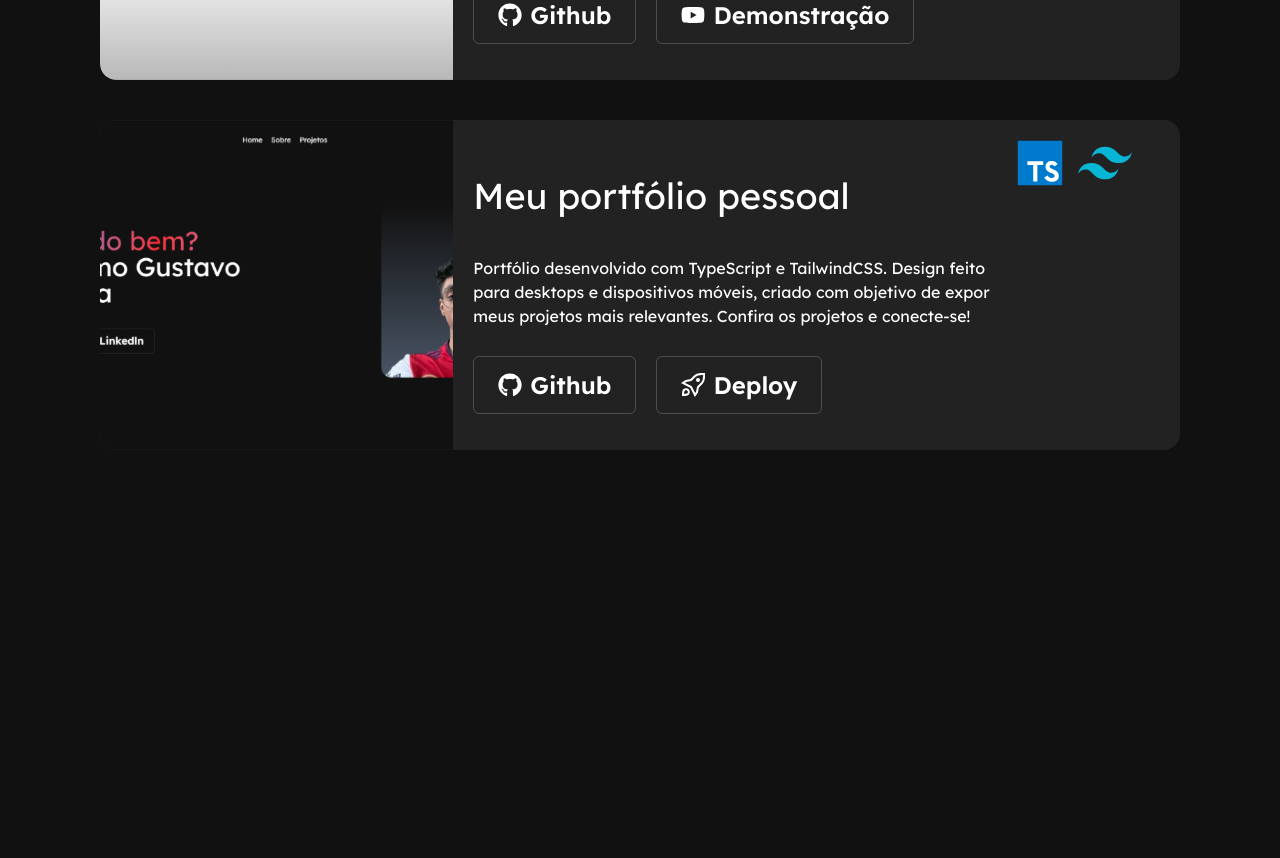
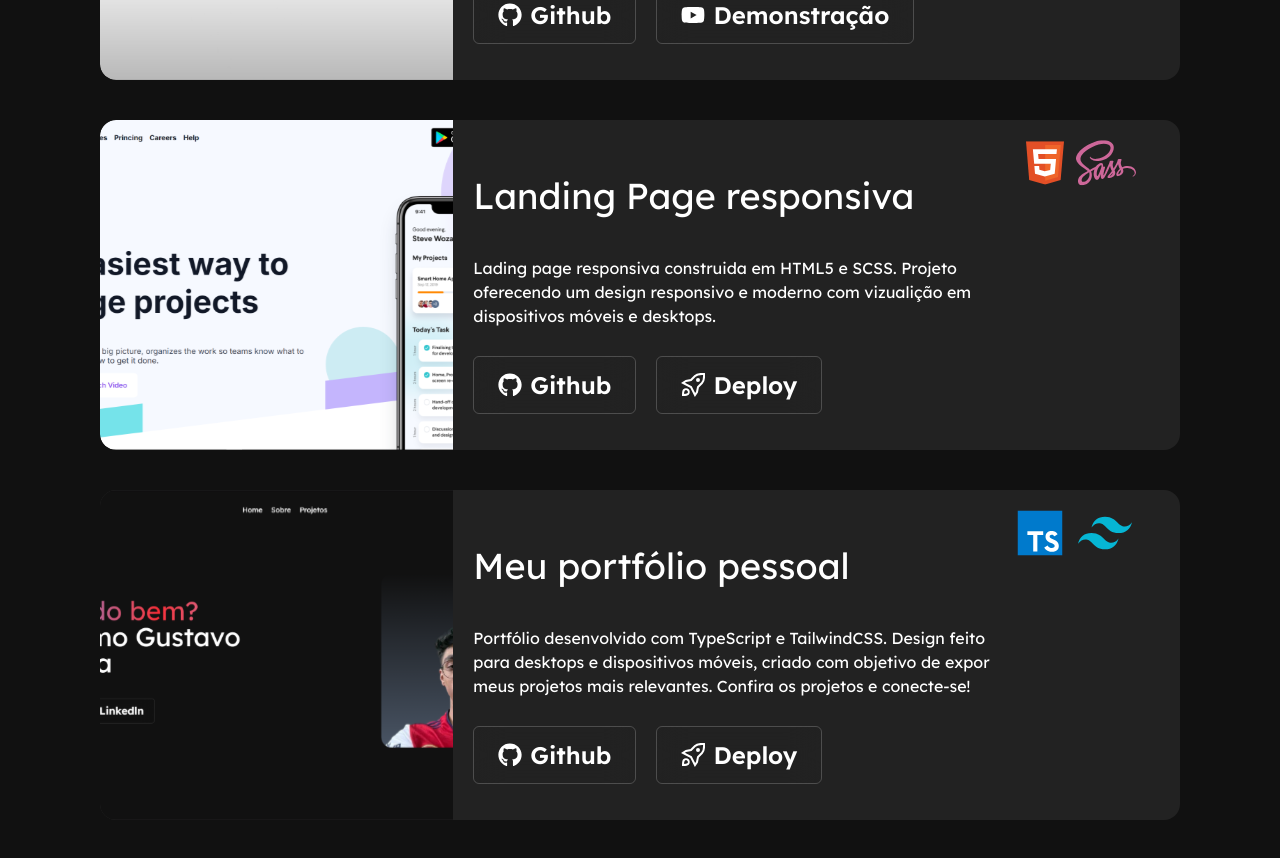
Before and after one commit to Berla1/portfolio, a React (Vite) app: page / in a window 1280 px wide. Shown: the part 2580-3438 px from the top of the page. Before the commit the page ends 3130 px from the top, so only its background shows below. Built offline with nearby package versions, Linux system fonts and the light colour scheme; a web font is replaced by a local one.

Commit message:
adicionando mais um projeto

```diff
--- a/src/components/Projetos/index.tsx
+++ b/src/components/Projetos/index.tsx
@@ -2,12 +2,15 @@ import CardProjeto from "./CardProjeto";
 import capaPortfolio from "../../assets/imagens-projetos/capa-portfolio.svg";
 import capaCarrinho from "../../assets/imagens-projetos/capa-carrinho-iot.svg";
 import capaCardapio from "../..//assets/imagens-projetos/capa-cardapio.svg";
+import capaLandingPage from "../../assets/imagens-projetos/capa-landing-page.svg";
 import CMais from "../../assets/tecnologias/logo-c++.svg";
 import TypeScript from "../../assets/tecnologias/logo-typescript.svg";
 import TailwindCSS from "../../assets/tecnologias/logo-tailwind.svg";
 import Python from "../../assets/tecnologias/logo-python.svg";
-import Java from '../../assets/tecnologias/logo-java.svg';
-import MySQL from '../../assets/tecnologias/logo-mysql.svg';
+import Java from "../../assets/tecnologias/logo-java.svg";
+import MySQL from "../../assets/tecnologias/logo-mysql.svg";
+import HTML5 from "../../assets/tecnologias/logo-html.svg";
+import SASS from '../../assets/tecnologias/logo-sass.svg';
 
 const Projetos = () => {
   return (
@@ -42,6 +45,17 @@ const Projetos = () => {
           tecnologia3={MySQL}
         />
 
+        <CardProjeto
+          fotoProjeto={capaLandingPage}
+          nomeProjeto="Landing Page responsiva"
+          descricaoProjeto="Lading page responsiva construida em HTML5 e SCSS. Projeto oferecendo um design responsivo e moderno com vizualição em dispositivos móveis e desktops."
+          githubBotao={false}
+          githubLink="https://github.com/Berla1/landify-sass"
+          deployBotao={false}
+          deployLink="https://landify-woad.vercel.app"
+          tecnologia1={HTML5}
+          tecnologia2={SASS}
+        />
 
         <CardProjeto
           fotoProjeto={capaPortfolio}
```
Also changed, not shown: src/assets/imagens-projetos/capa-landing-page.svg (added), src/assets/tecnologias/logo-sass.svg (added).
